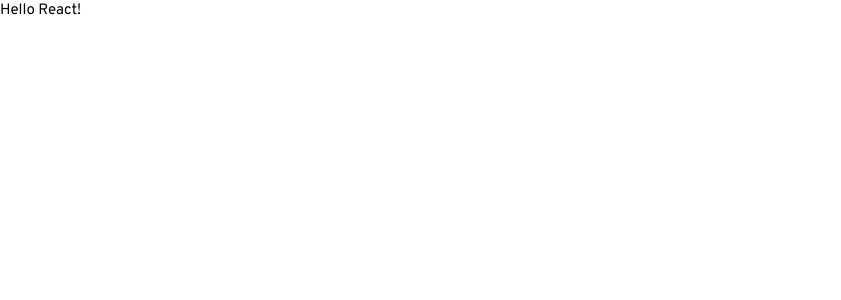
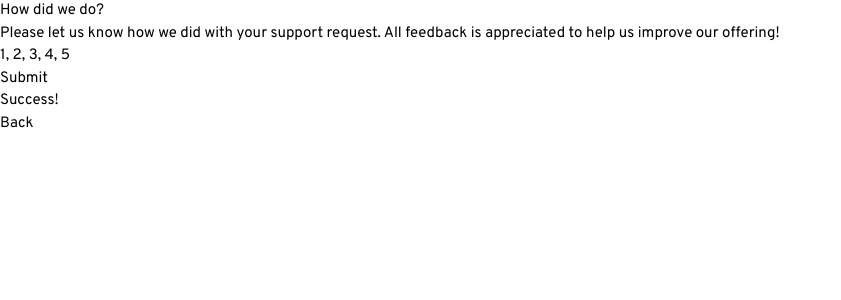
Before and after one commit to tOnski86/interactive-rating, a React (Vite) app: page / in a window 1280 px wide. Shown: the top 300 px of the page, without its empty margins (0-841 px from the left). Built offline with nearby package versions, Linux system fonts and the light colour scheme.

Commit message:
Compose initial components

```diff
--- a/src/App.jsx
+++ b/src/App.jsx
@@ -1,5 +1,20 @@
+import Rate from './Rate';
+import Rating from './Components/Rating';
+import Button from './Components/Button';
+import Success from './Success';
+
 function App() {
-  return <h1 className='text-cyan-600'>Hello React!</h1>;
+  return (
+    <div>
+      <Rate>
+        <Rating />
+        <Button>Submit</Button>
+      </Rate>
+      <Success>
+        <Button>Back</Button>
+      </Success>
+    </div>
+  );
 }
 
 export default App;
--- /dev/null
+++ b/src/Components/Button.jsx
@@ -0,0 +1,6 @@
+/* eslint-disable react/prop-types */
+function Button({ children }) {
+  return <button>{children}</button>;
+}
+
+export default Button;
--- /dev/null
+++ b/src/Components/Rating.jsx
@@ -0,0 +1,5 @@
+function Rating() {
+  return <div>1, 2, 3, 4, 5</div>;
+}
+
+export default Rating;
--- /dev/null
+++ b/src/Rate.jsx
@@ -0,0 +1,15 @@
+/* eslint-disable react/prop-types */
+function Rate({ children }) {
+  return (
+    <div>
+      <h2>How did we do?</h2>
+      <p>
+        Please let us know how we did with your support request. All feedback is
+        appreciated to help us improve our offering!
+      </p>
+      {children}
+    </div>
+  );
+}
+
+export default Rate;
--- /dev/null
+++ b/src/Success.jsx
@@ -0,0 +1,11 @@
+/* eslint-disable react/prop-types */
+function Success({ children }) {
+  return (
+    <div>
+      <h2>Success!</h2>
+      {children}
+    </div>
+  );
+}
+
+export default Success;
```
Also changed, not shown: 1 other file (tests, documents, lock files or other folders).
